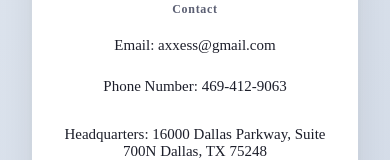
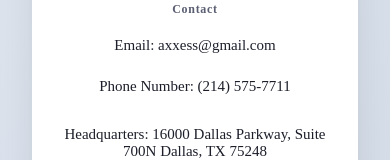
Before and after one commit to nguyendylan164-droid/AxxessHack, a React app in the folder frontend/: page /about in a window 390 px wide. Shown: the part 1013-1173 px from the top of the page. Built offline with nearby package versions, Linux system fonts and the light colour scheme; the HTML template or start-up script is replaced by a standard one.

Commit message:
Corrected phone number on About page

```diff
--- a/frontend/src/pages/About.tsx
+++ b/frontend/src/pages/About.tsx
@@ -27,8 +27,8 @@ export function About() {
             <a href="mailto:axxess@gmail.com" className="about-contact-item">
               Email: axxess@gmail.com
             </a>
-            <a href="tel:+14694129063" className="about-contact-item">
-              Phone Number: 469-412-9063
+            <a href="tel:+12145757711" className="about-contact-item">
+              Phone Number: (214) 575-7711
             </a>
             <p className="about-address">Headquarters: 16000 Dallas Parkway, Suite 700N Dallas, TX 75248</p>
           </div>
```
